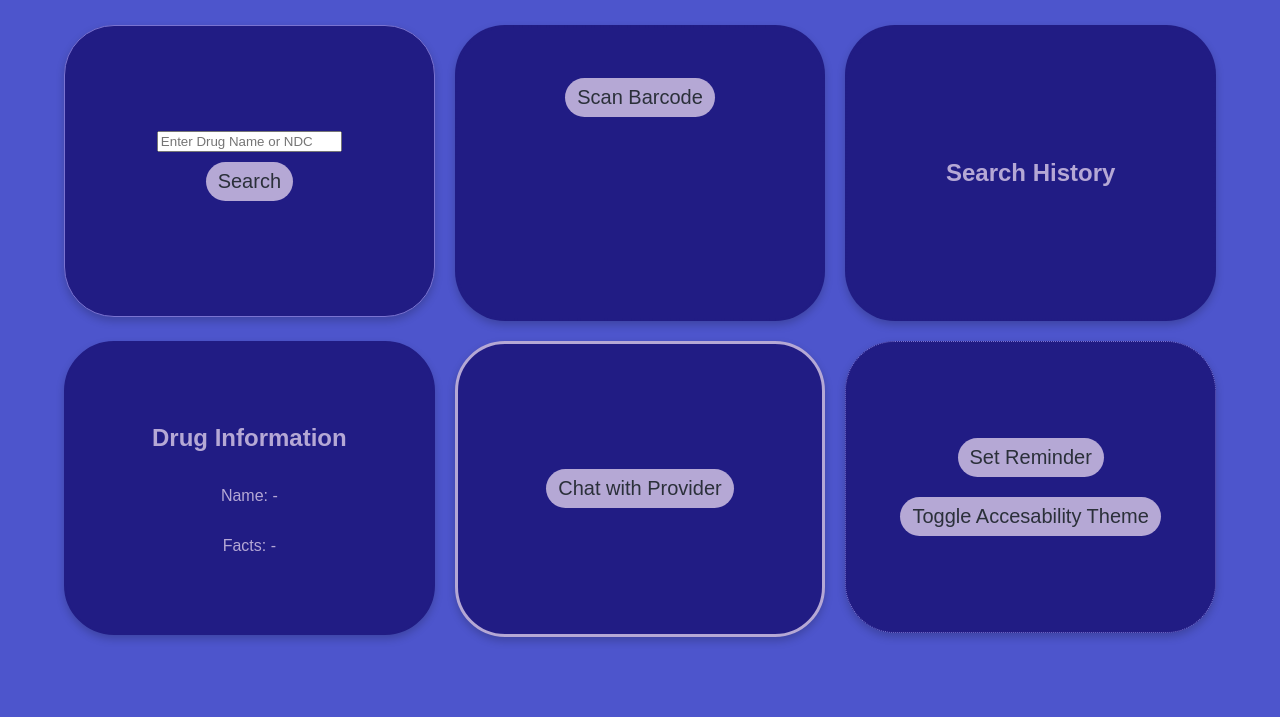
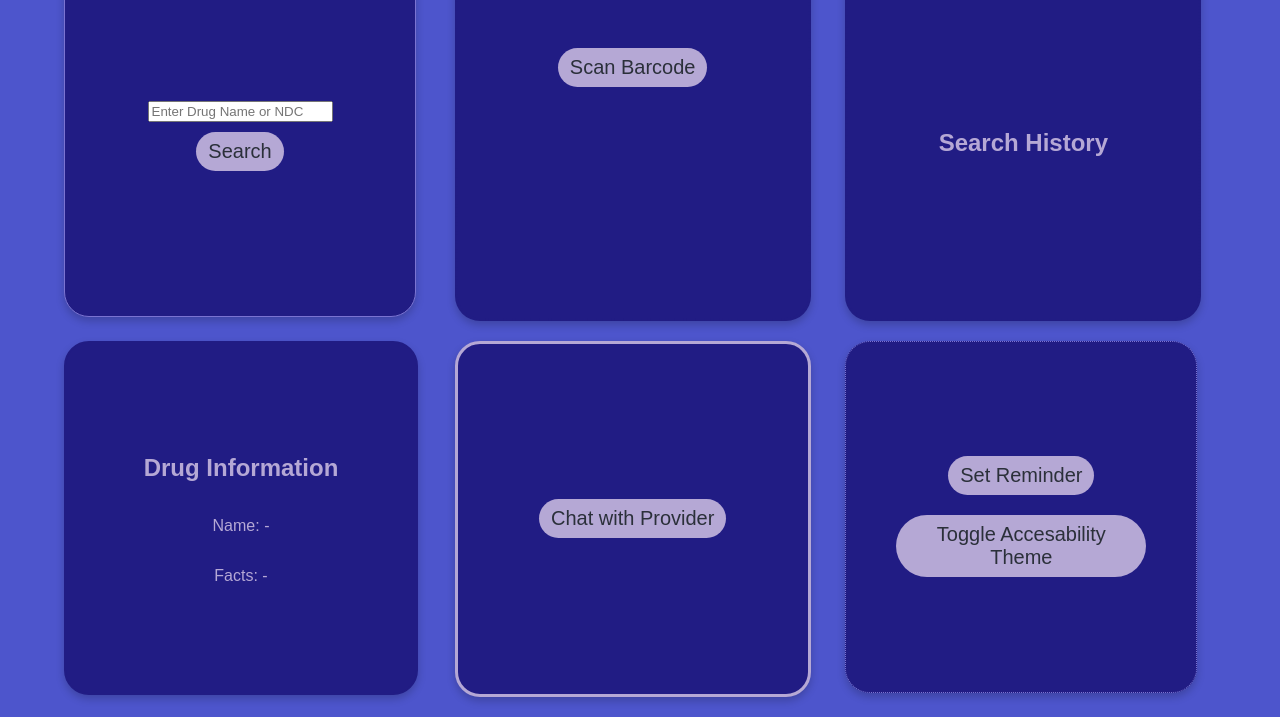
Before and after one commit to Cyndi121404/HenHackathanPros, a plain HTML site: page index.html in a window 1280 px wide. Shown: the part 98-815 px from the top of the page. Drawn offline with Linux system fonts and the light colour scheme.

Commit message:
box styling

```diff
--- a/styles.css
+++ b/styles.css
@@ -40,9 +40,10 @@ header h1 {
 /* Grid box styling */
 .grid-box {
     background: #211C84;
-    border-radius: 50px;
-    padding: 20px;
+    border-radius: 25px;
+    padding: 50px;
     height: 250px;
+    width: 250px;
     display: flex;
     flex-direction: column;
     justify-content: center;
```
